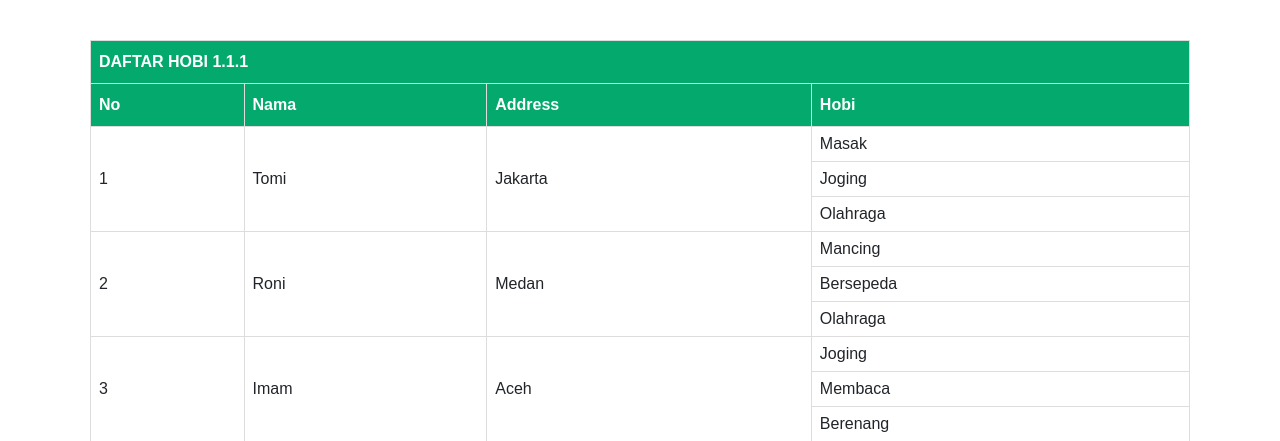
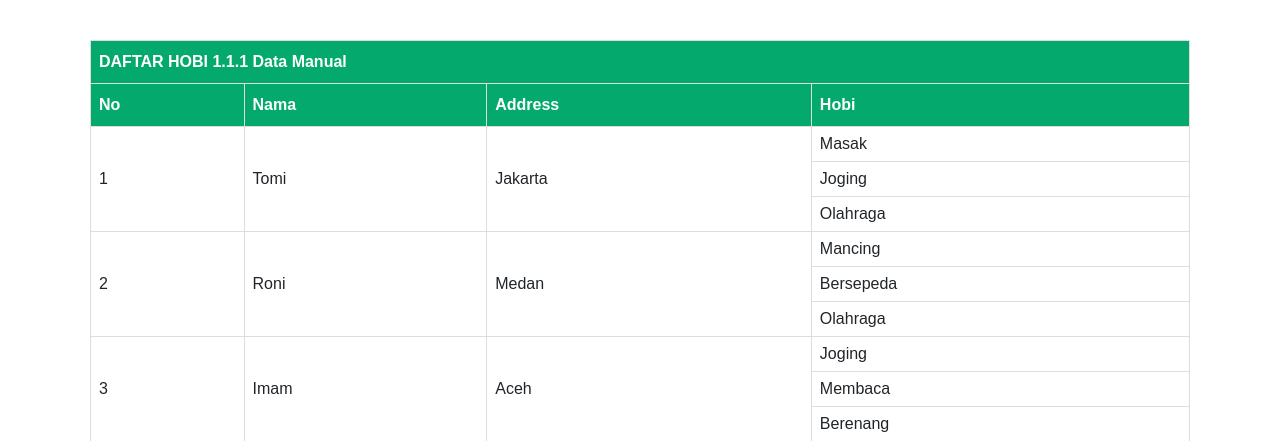
Before and after one commit to mr-afry/tabel-adv, a CodeIgniter 4 app: template app/Views/html.php in a window 1280 px wide. Shown: the part 800-1241 px from the top of the page. Run offline with PHP 8.4 and a stand-in for CodeIgniter, Linux system fonts and the light colour scheme; the template is opened without the code that fills it, so the values that code supplies are empty; some libraries are stand-ins or nearby versions.

Commit message:
Update Head

```diff
--- a/app/Views/html.php
+++ b/app/Views/html.php
@@ -403,7 +403,7 @@
         <table id="hobi">
             <thead>
                 <tr>
-                    <th colspan="5">DAFTAR HOBI 1.1.1</th>
+                    <th colspan="5">DAFTAR HOBI 1.1.1 Data Manual</th>
                 </tr>
                 <tr>
                     <th>No</th>
```
